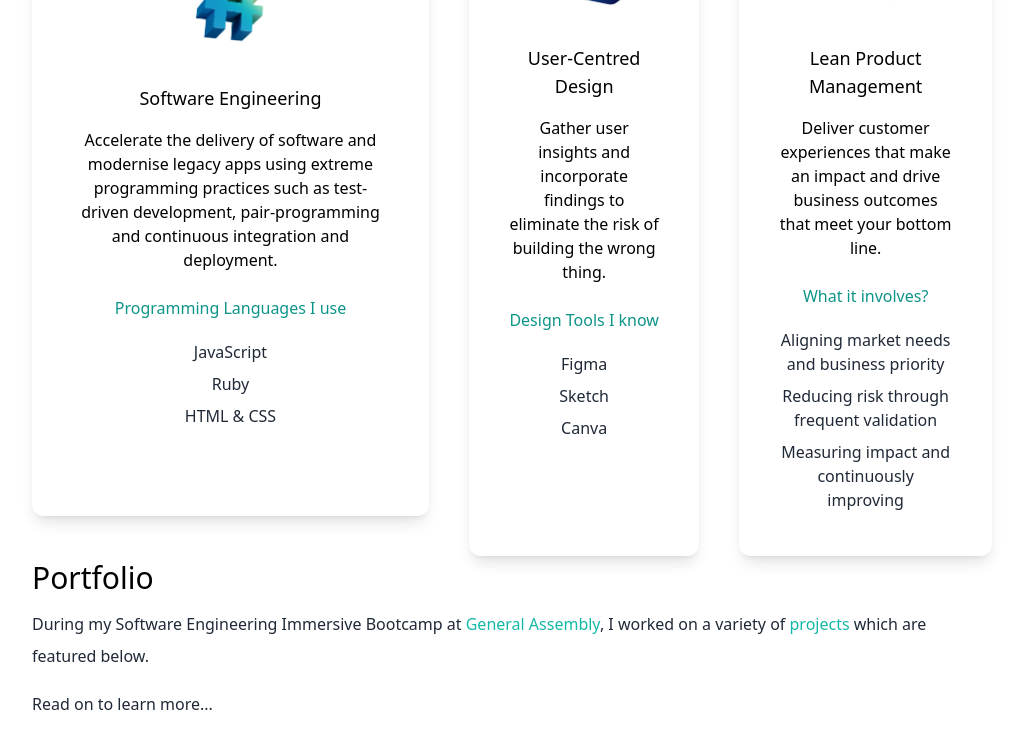
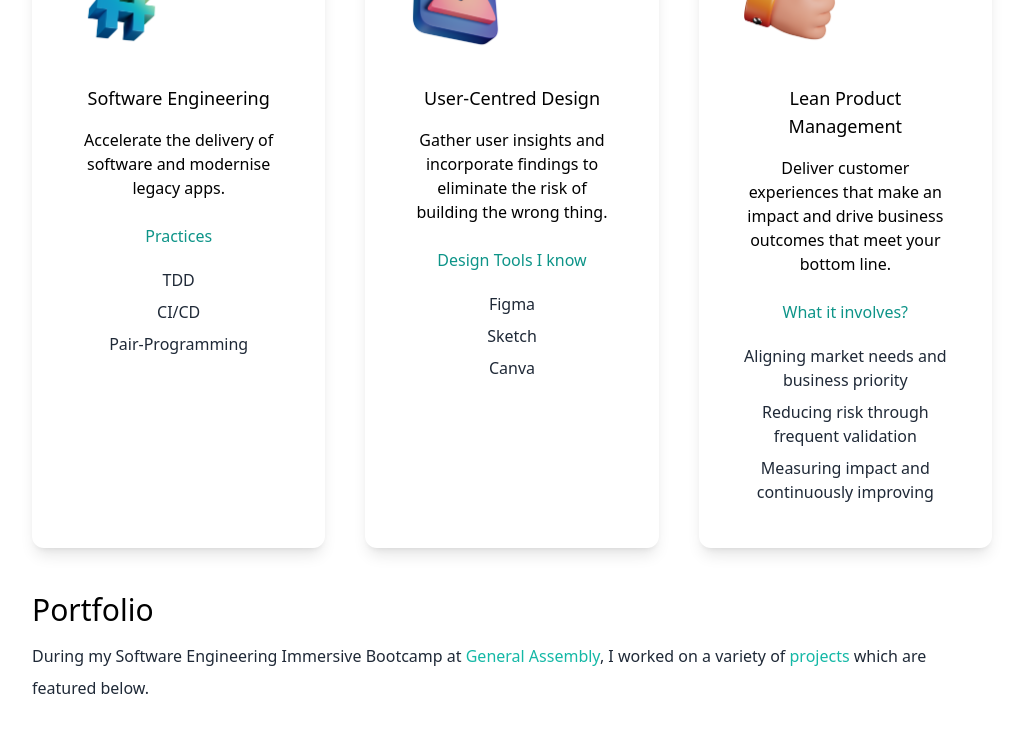
Before and after one commit to ram-ram14/cuddly-meme, a Next.js app in the folder my-portfolio/my-portfolio/: page / in a window 1280 px wide. Shown: the part 1300-2050 px from the top of the page, without its empty margins (128-1149 px from the left). Built offline with nearby package versions, Linux system fonts and the light colour scheme.

Commit message:
added a link to my resume

```diff
--- a/my-portfolio/my-portfolio/pages/index.js
+++ b/my-portfolio/my-portfolio/pages/index.js
@@ -36,19 +36,19 @@ export default function Home() {
               </li>
               <li>
                 <a
-                  className="bg-gradient-to-r from-cyan-500 to-teal-500 text-white px-4 py-2 rounded-md ml-8" href='#'>
+                  className="bg-gradient-to-r from-cyan-500 to-teal-500 text-white px-4 py-2 border-none rounded-md ml-8" href='https://impossible-roundworm-e26.notion.site/Ramez-Al-Siddiq-89ad25c1627246ea93c30de78e53f6a2?pvs=4'>
                   Resume
                 </a>
               </li>
             </ul>
           </nav>
-          <div className='text-center p-10'>
+          <div className='text-center p-10 py-10'>
             <h2 className='text-5xl py-2 text-teal-600 font-medium md:text-6xl'>Ramez Al-Siddiq</h2>
             <h3 className='text-2xl py-2 md:text-3xl'>Junior Software Engineer</h3>
             <p className='text-md py-5 leading-8 text-gray-800 md:text-xl max-w-lg mx-auto'>
               I deliver seamless digital experiences for end-users.
             </p>
-            <div className='text-5xl flex justify-center gap-16 py-3 text-gray-600'>
+            <div className='text-5xl flex justify-center gap-16 py-3 text-gray-400'>
               <AiFillTwitterCircle />
               <AiFillLinkedin />
               <AiFillGithub />
@@ -71,20 +71,20 @@ export default function Home() {
             </p>
           </div>
           <div className='lg:flex gap-10'>
-            <div className='text-center shadow-lg p-10 rounded-xl my-10 flex flex-col items-center'>
+            <div className='text-center shadow-lg p-10 rounded-xl my-10 flex-1'>
               <Image src={code} width={100} height={100} />
               <h3 className='text-lg font-medium pt-8 pb-2'>
                 Software Engineering
               </h3>
               <p className='py-2'>
-                Accelerate the delivery of software and modernise legacy apps using extreme programming practices such as test-driven development, pair-programming and continuous integration and deployment.
+                Accelerate the delivery of software and modernise legacy apps.
               </p>
-              <h4 className='py-4 text-teal-600'>Programming Languages I use</h4>
-              <p className='text-gray-800 py-1'>JavaScript</p>
-              <p className='text-gray-800 py-1'>Ruby</p>
-              <p className='text-gray-800 py-1'>HTML & CSS</p>
+              <h4 className='py-4 text-teal-600'>Practices</h4>
+              <p className='text-gray-800 py-1'>TDD</p>
+              <p className='text-gray-800 py-1'>CI/CD</p>
+              <p className='text-gray-800 py-1'>Pair-Programming</p>
             </div>
-            <div className='text-center shadow-lg p-10 rounded-xl py-10 flex flex-col items-center'>
+            <div className='text-center shadow-lg p-10 rounded-xl my-10 flex-1'>
               <Image src={design} width={100} height={100} />
               <h3 className='text-lg font-medium pt-8 pb-2'>
                 User-Centred Design
@@ -97,7 +97,7 @@ export default function Home() {
               <p className='text-gray-800 py-1'>Sketch</p>
               <p className='text-gray-800 py-1'>Canva</p>
             </div>
-            <div className='text-center shadow-lg p-10 rounded-xl py-10 flex flex-col items-center'>
+            <div className='text-center shadow-lg p-10 rounded-xl my-10 flex-1'>
               <Image src={consulting} width={100} height={100} />
               <h3 className='text-lg font-medium pt-8 pb-2'>
                 Lean Product Management
@@ -117,9 +117,6 @@ export default function Home() {
             <h3 className='text-3xl py-1'>Portfolio</h3>
             <p className='text-md py-2 leading-8 text-gray-800'>
               During my Software Engineering Immersive Bootcamp at <span className='text-teal-500'> General Assembly</span>, I worked on a variety of <span className='text-teal-500'> projects</span> which are featured below.
-            </p>
-            <p className='text-md py-2 leading-8 text-gray-800'>
-              Read on to learn more...
             </p>
           </div>
           <div className='flex flex-col gap-10 py-10 lg:flex-row lg:flex-wrap'>
```
